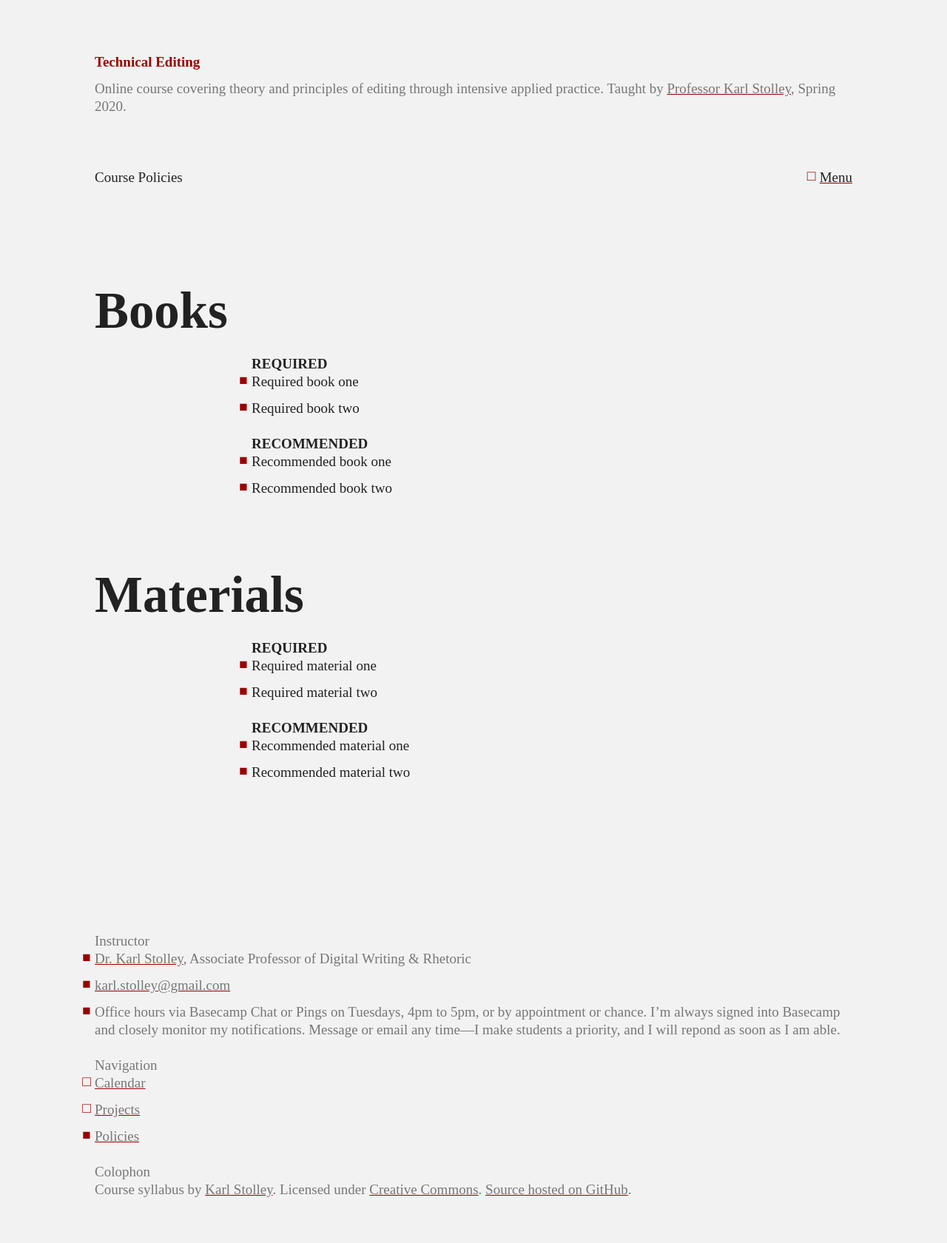
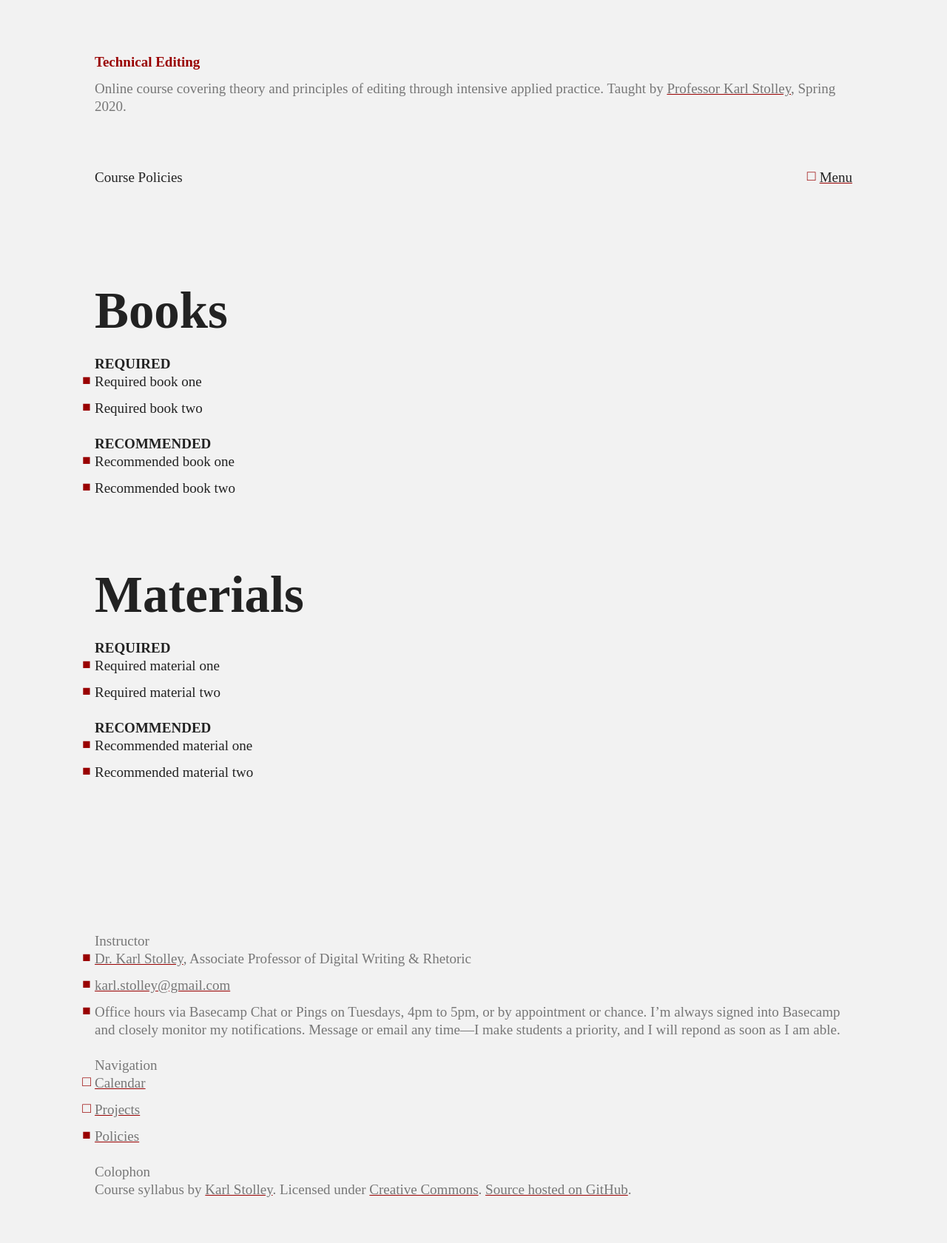
Before and after one commit to karlstolley/jekyll-theme-course, a Jekyll site: the page built from policies/index.md, in a window 1280 px wide. Shown: the whole page at 74% size. Built offline with Jekyll 4.4.1, drawn with Linux system fonts in a browser that asks for light colours; some web fonts are replaced.

Commit message:
Improve policies grid

```diff
--- a/_sass/_typography.scss
+++ b/_sass/_typography.scss
@@ -164,9 +164,11 @@ a {
   }
 }
 
+#materials.policy .recommended,
 .project .description,
 .project .goals,
-.week .agenda {
+.week .agenda,
+.fine-print {
   color: #777;
 }
 .week.current .agenda {
@@ -277,7 +279,19 @@ h3 {
   }
 
   .policy > * {
-    grid-column: 2 / 4;
+    grid-column: 1 / 5;
+  }
+  #books.policy ul,
+  #materials.policy .required {
+    grid-column: 1 / 4;
+  }
+  #books.policy .fine-print,
+  #materials.policy .recommended {
+    grid-column: 4 / 6;
+    grid-row: 3 / 5;
+  }
+  #materials.policy .recommended {
+    grid-row: 2 / 5;
   }
   .project .description {
     grid-column: 1 / 3;
```
